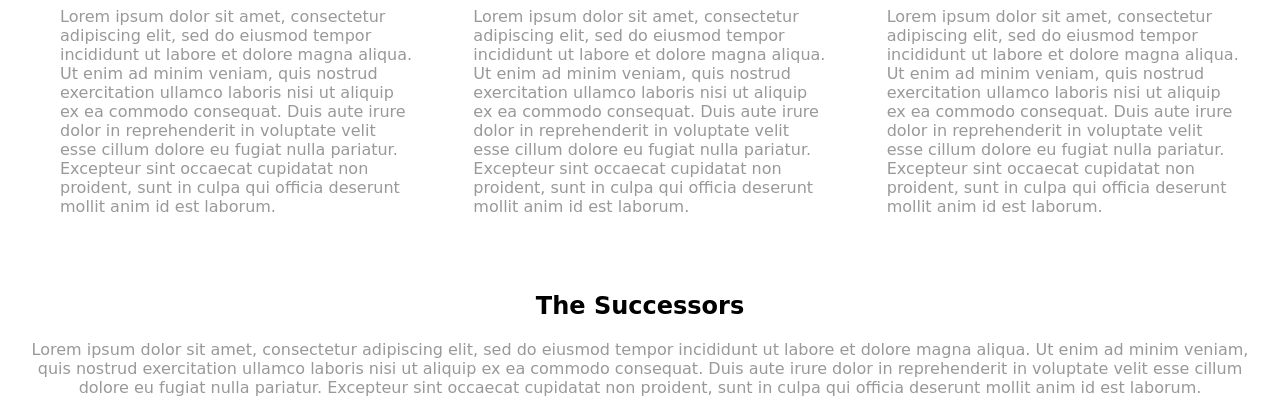
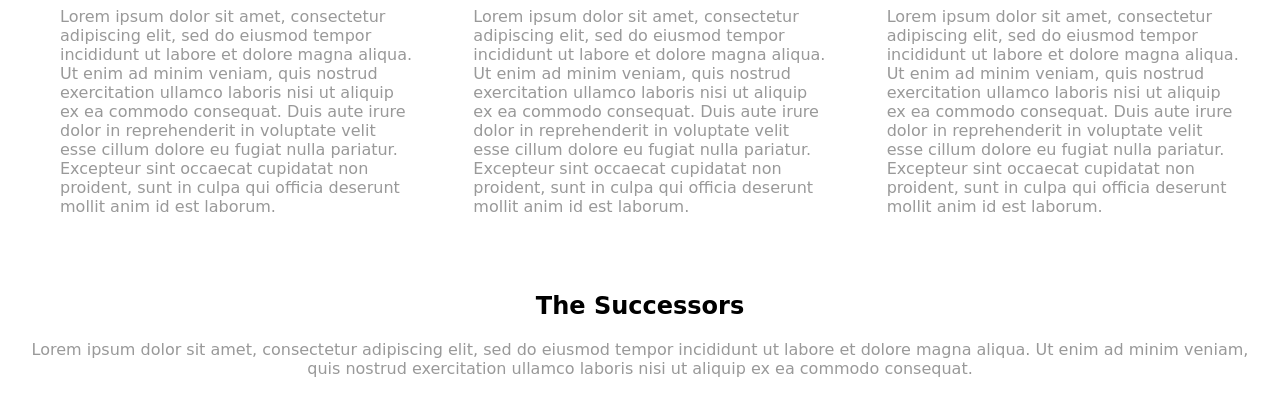
Before and after one commit to RAllen30044/responsiveWebsite, a plain HTML site: page index.html in a window 1280 px wide. Shown: the part 532-937 px from the top of the page. Drawn offline with Linux system fonts and the light colour scheme.

Commit message:
Deleted lines from succesor

```diff
--- a/index.html
+++ b/index.html
@@ -107,10 +107,7 @@
         Lorem ipsum dolor sit amet, consectetur adipiscing elit, sed do eiusmod
         tempor incididunt ut labore et dolore magna aliqua. Ut enim ad minim
         veniam, quis nostrud exercitation ullamco laboris nisi ut aliquip ex ea
-        commodo consequat. Duis aute irure dolor in reprehenderit in voluptate
-        velit esse cillum dolore eu fugiat nulla pariatur. Excepteur sint
-        occaecat cupidatat non proident, sunt in culpa qui officia deserunt
-        mollit anim id est laborum.
+        commodo consequat.
       </p>
     </div>
     <div class="whoContainer">
```
